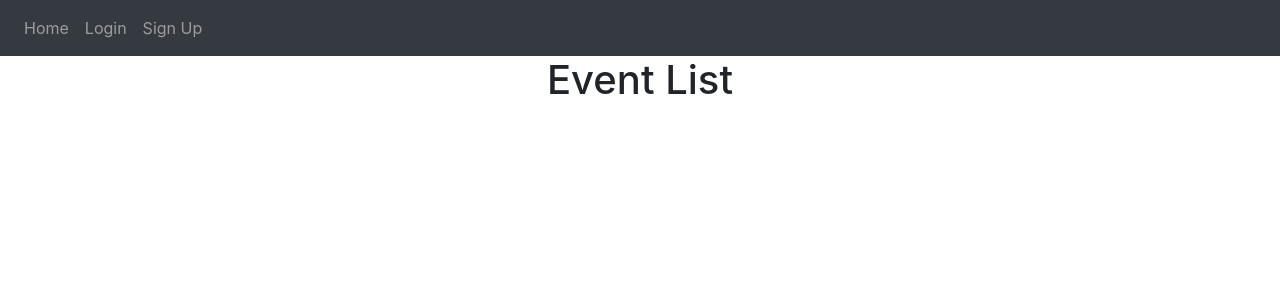
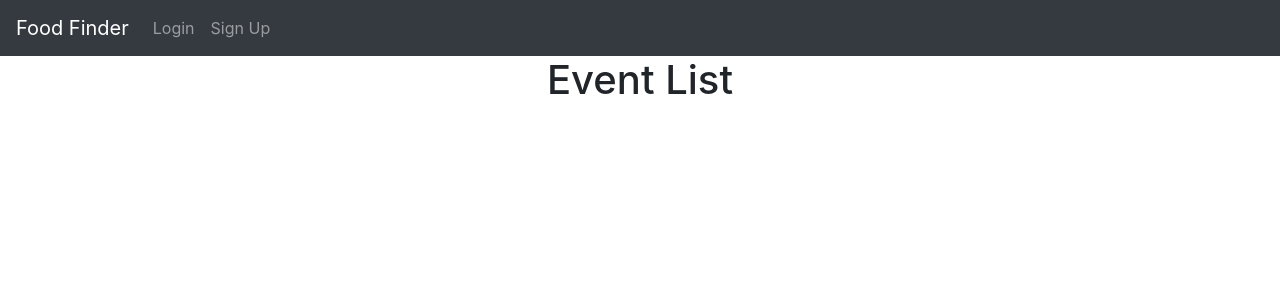
Before and after one commit to probstlukas/viscon_hackathon_2022, a Flask app: page / in a window 1280 px wide. Shown: the top 300 px of the page. Run offline with Flask 2, Linux system fonts and the light colour scheme; data that the repository does not hold is empty; some libraries are stand-ins or nearby versions.

Commit message:
Make FoodFinder the Home Button

```diff
--- a/website/templates/base.html
+++ b/website/templates/base.html
@@ -19,7 +19,8 @@
     <title>{% block title %}Home{% endblock %}</title>
   </head>
   <body>
-    <nav class="navbar navbar-expand-lg navbar-dark bg-dark">
+    <nav class="navbar navbar-expand-lg navbar-dark bg-dark d-flex">
+      <a class="navbar-brand" href="/">Food Finder</a>
       <button
         class="navbar-toggler"
         type="button"
@@ -31,11 +32,9 @@
       <div class="collapse navbar-collapse" id="navbar">
         <div class="navbar-nav">
           {% if not user.is_authenticated %}
-          <a class="nav-item nav-link" id="home" href="/">Home</a>
           <a class="nav-item nav-link" id="login" href="/login">Login</a>
           <a class="nav-item nav-link" id="signUp" href="/sign-up">Sign Up</a>
           {% else %}
-          <a class="nav-item nav-link" id="home" href="/">Home</a>
           <a class="nav-item nav-link" id="add-event" href="/add-event">Add Event</a>
           <a class="nav-item nav-link" id="logout" href="/logout">Logout</a>
           {% endif %}
```
Also changed, not shown: 1 other file.
